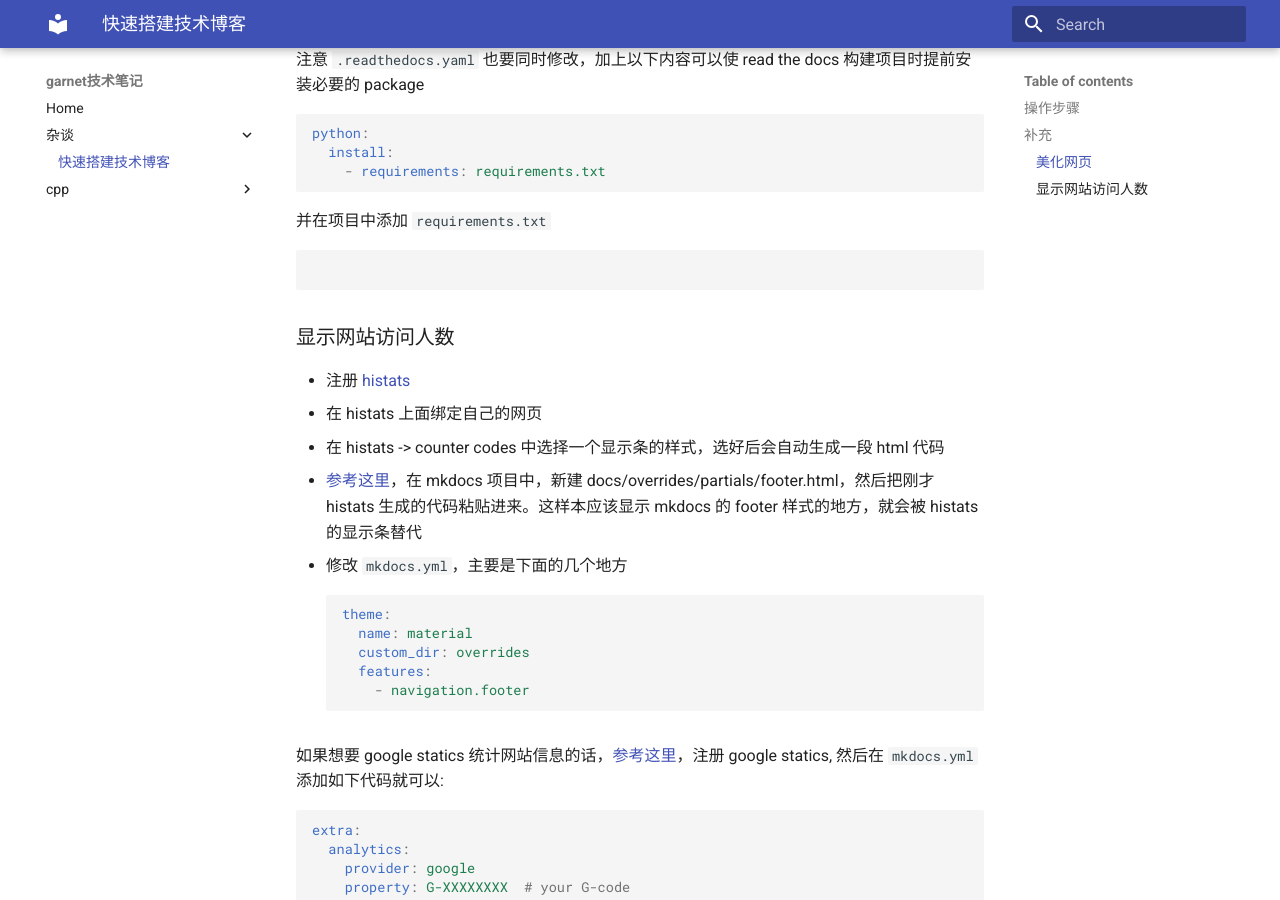
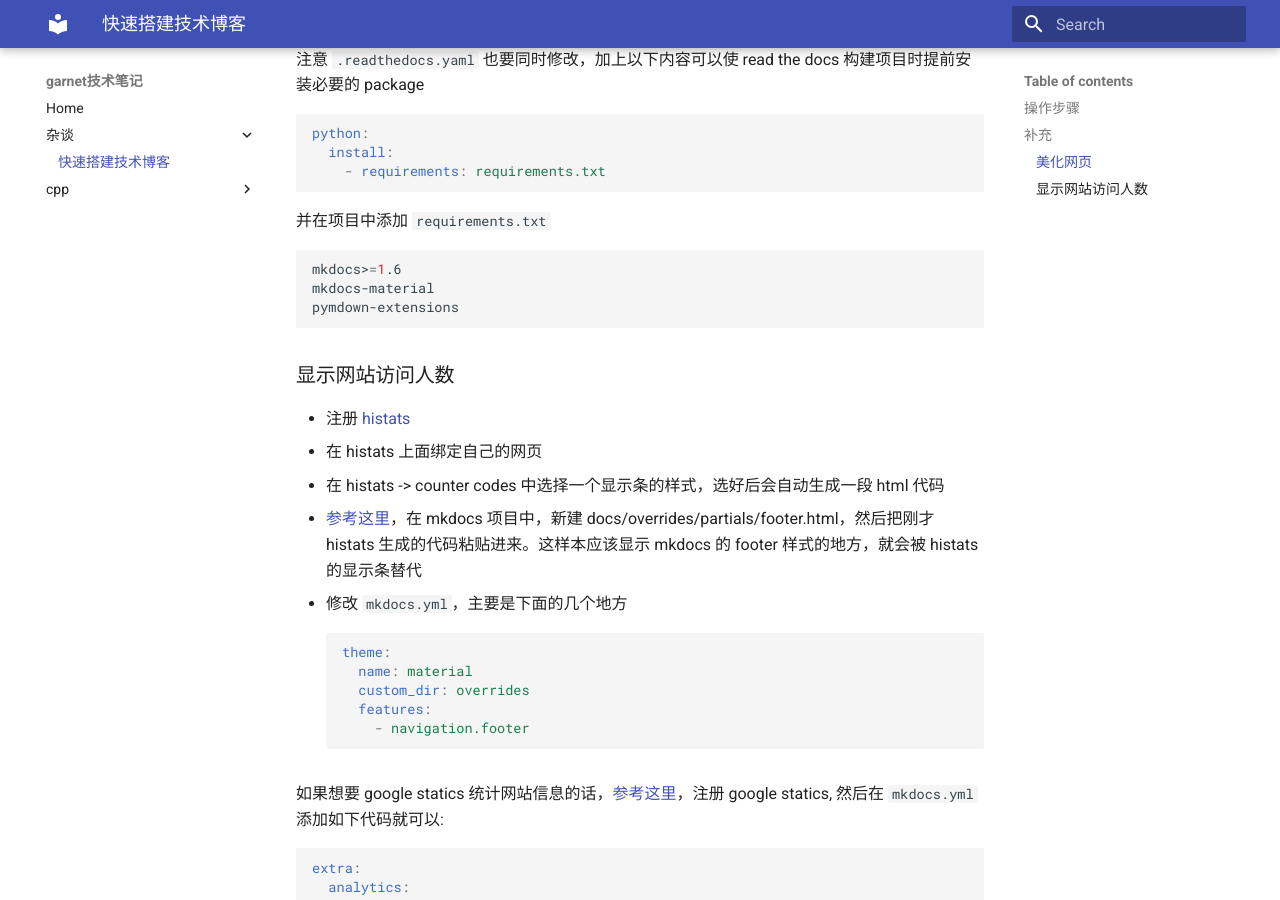
Before and after one commit to ymma98/technotes, an MkDocs documentation site: the page built from docs/杂谈/快速搭建技术博客.md, in a window 1280 px wide and 900 px high, scrolled down 2712 px. Built offline with MkDocs 1.6.1 and Material for MkDocs 9.7.7, drawn with Linux system fonts in a browser that asks for light colours; part of the change alters nothing that is shown.

Commit message:
docs/杂谈/快速搭建技术博客.md updated from https://stackedit.cn/

````diff
--- a/docs/杂谈/快速搭建技术博客.md
+++ b/docs/杂谈/快速搭建技术博客.md
@@ -112,7 +112,9 @@ python:
 并在项目中添加 `requirements.txt`
 
 ```bash
-
+mkdocs>=1.6
+mkdocs-material
+pymdown-extensions
 ```
 
 ### 显示网站访问人数
@@ -143,7 +145,7 @@ extra:
 
 
 <!--stackedit_data:
-eyJoaXN0b3J5IjpbLTEzNTg5ODQ2OCwtNDMwODk5MTQ2LDExMj
-cwNzk3NzAsMTMzMzg3ODM0LDEyNzg3NjAyNzQsLTIwMjA5Mjcy
-NzNdfQ==
+eyJoaXN0b3J5IjpbLTEzMjcxOTA1ODUsLTQzMDg5OTE0NiwxMT
+I3MDc5NzcwLDEzMzM4NzgzNCwxMjc4NzYwMjc0LC0yMDIwOTI3
+MjczXX0=
 -->
````
